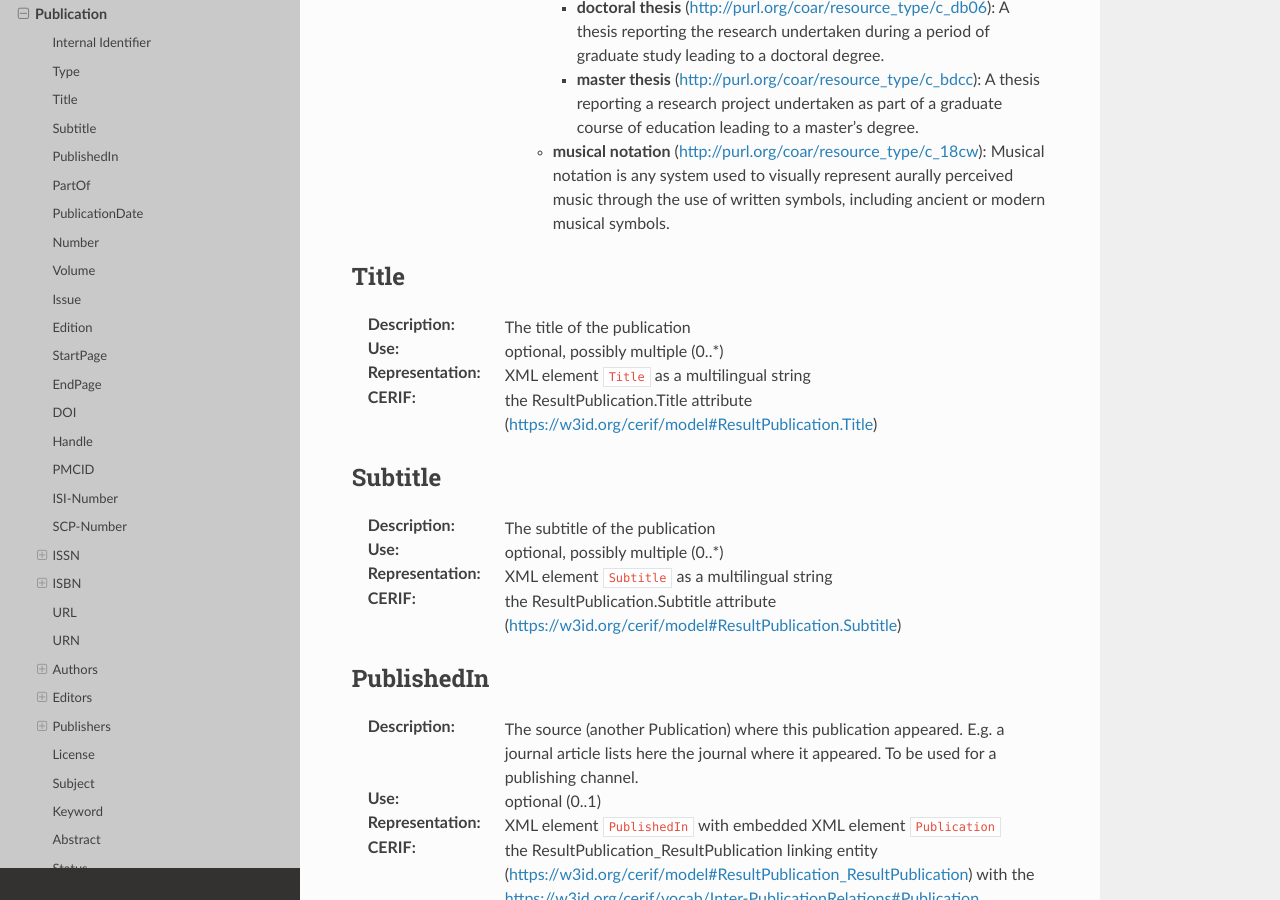
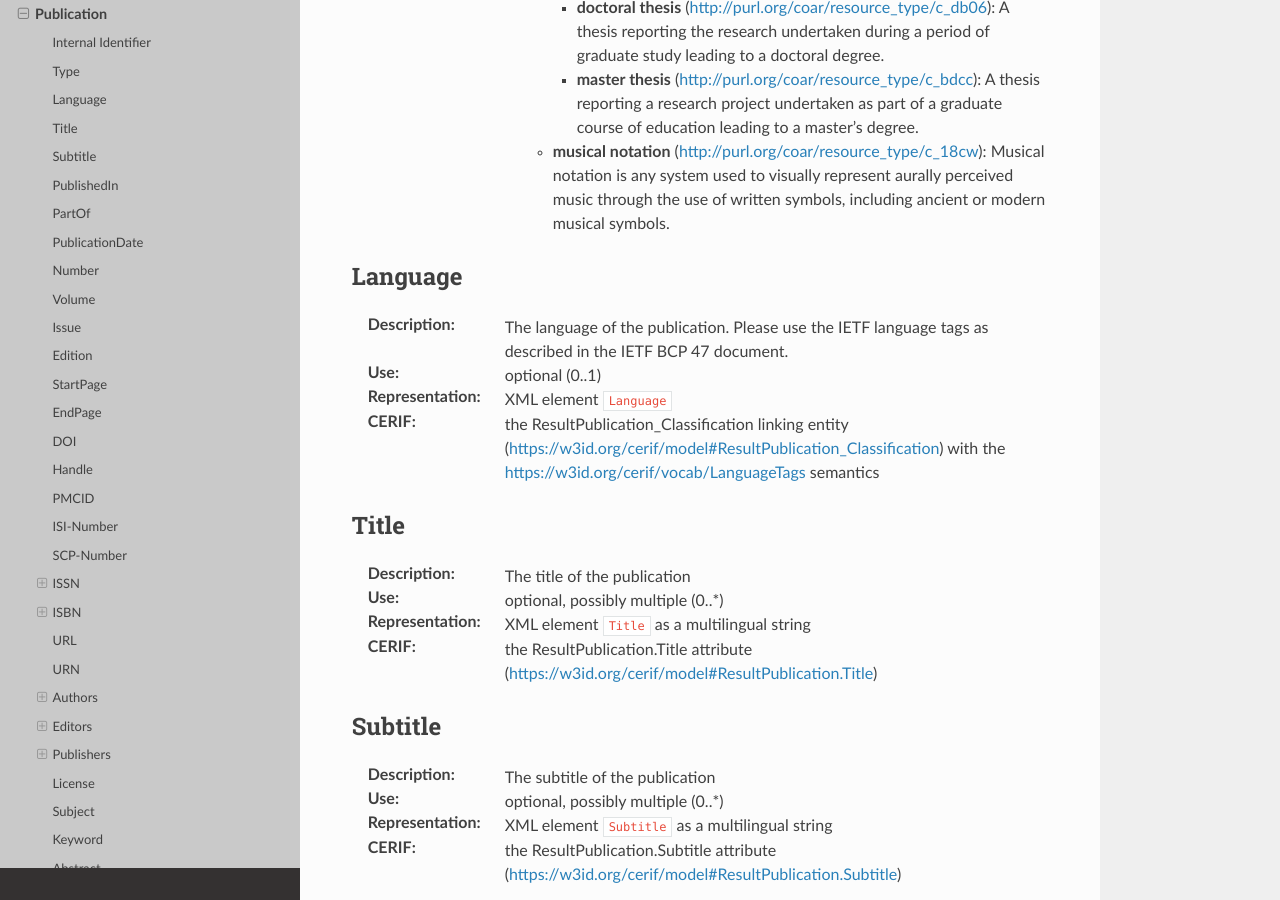
Before and after one commit to openaire/guidelines-cris-managers, a Sphinx documentation site: the page built from docs/cerif_xml_publication_entity.rst, in a window 1280 px wide and 900 px high, scrolled down 5188 px. Built offline with Sphinx 7.4.7 and the Read the Docs theme 2.0.0, drawn with Linux system fonts in a browser that asks for light colours; a script that is not in the unit is left out.

Commit message:
added Publication/Language (#35)

```diff
--- a/docs/cerif_xml_publication_entity.rst
+++ b/docs/cerif_xml_publication_entity.rst
@@ -79,6 +79,14 @@ Type
       * **master thesis** (`<http://purl.org/coar/resource_type/c_bdcc>`_): A thesis reporting a research project undertaken as part of a graduate course of education leading to a master's degree.
     * **musical notation** (`<http://purl.org/coar/resource_type/c_18cw>`_): Musical notation is any system used to visually represent aurally perceived music through the use of written symbols, including ancient or modern musical symbols.
 
+
+
+Language
+^^^^^^^^
+:Description: The language of the publication. Please use the IETF language tags as described in the IETF BCP 47 document.
+:Use: optional (0..1)
+:Representation: XML element ``Language``
+:CERIF: the ResultPublication_Classification linking entity (`<https://w3id.org/cerif/model#ResultPublication_Classification>`_) with the `<https://w3id.org/cerif/vocab/LanguageTags>`_ semantics
 
 
 Title
```
Also changed, not shown: 2 other files.
